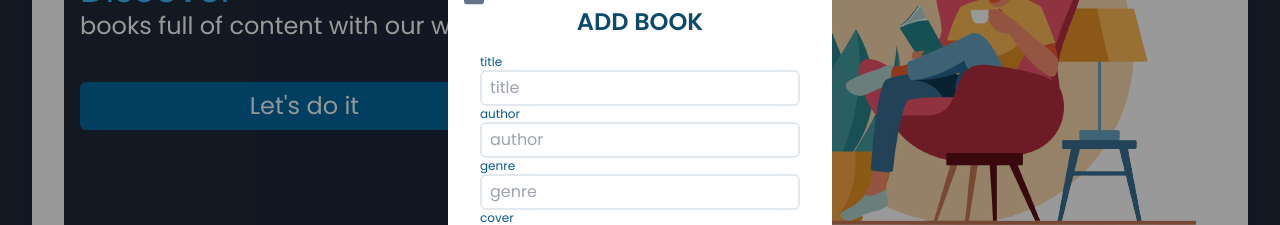
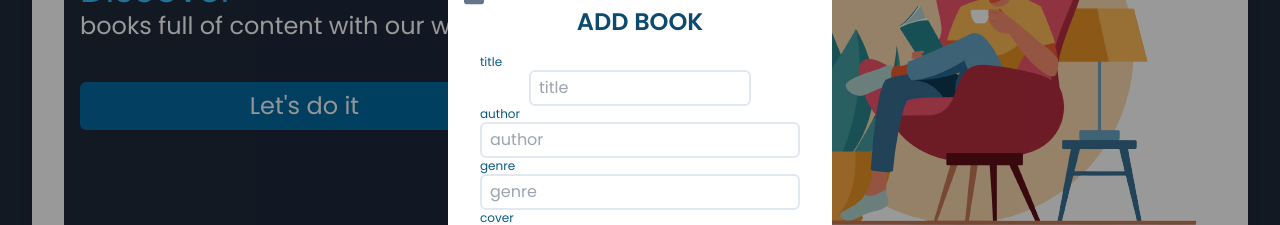
Before and after one commit to OmarShref/mybookfrontend, a React (Vite) app: page / in a window 1280 px wide. Both pictures are taken after a click on the icon 79 px from the left and 534 px from the top of the page. Shown: the part 238-463 px from the top of the page. Built offline with nearby package versions, Linux system fonts and the light colour scheme; no server answers; a web font is replaced by a local one.

Commit message:
modal ui fix again

```diff
--- a/src/components/Books.jsx
+++ b/src/components/Books.jsx
@@ -135,7 +135,7 @@ const Books = () => {
               placeholder="title"
               onChange={(e) => setTitle(e.target.value)}
               dir="auto"
-              className="max-w-xs rounded-md border-2 border-slate-200  px-2 py-1 focus-visible:outline-sky-700"
+              className="max-w-[222px] rounded-md border-2 border-slate-200  px-2 py-1 focus-visible:outline-sky-700"
             />
             <label htmlFor="author" className="self-start text-xs text-sky-800">
               author
```
